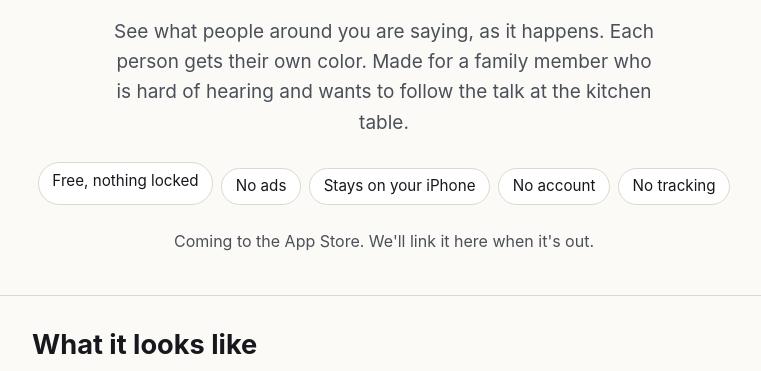
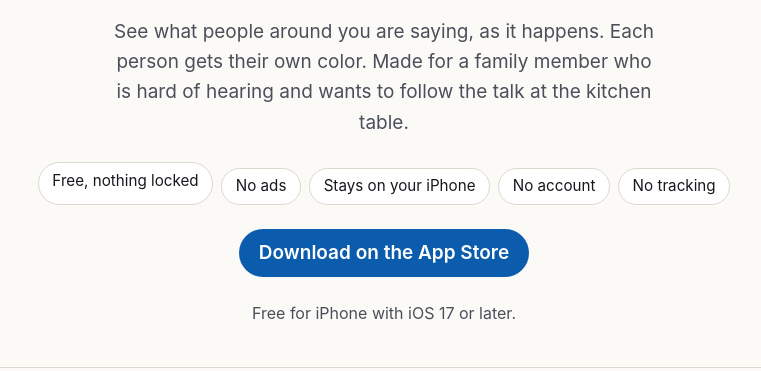
Before and after one commit to nmull5/Echomull, a plain HTML site: page site/index.html in a window 1280 px wide. Shown: the part 412-783 px from the top of the page, without its empty margins (256-1017 px from the left). Drawn offline with Linux system fonts and the light colour scheme.

Commit message:
Download on the App Store button and Smart App Banner
Co-Authored-By: Claude Opus 5.5 <noreply@anthropic.com>

```diff
--- a/site/index.html
+++ b/site/index.html
@@ -7,6 +7,7 @@
   <meta name="description" content="EchoMull is a free iPhone app that shows what people around you are saying, as chat bubbles. Each person gets their own color. Because accessibility shouldn't have a price tag.">
   <meta name="color-scheme" content="light dark">
   <meta name="referrer" content="no-referrer">
+  <meta name="apple-itunes-app" content="app-id=6817930780">
   <link rel="icon" type="image/png" href="icon.png">
   <link rel="apple-touch-icon" href="icon.png">
   <link rel="stylesheet" href="styles.css">
@@ -47,7 +48,8 @@
           <li>No account</li>
           <li>No tracking</li>
         </ul>
-        <p class="status-note">Coming to the App Store. We'll link it here when it's out.</p>
+        <p class="store-link"><a class="button" href="https://apps.apple.com/us/app/echomull/id6817930780">Download on the App Store</a></p>
+        <p class="status-note">Free for iPhone with iOS 17 or later.</p>
       </div>
     </section>
 
--- a/site/styles.css
+++ b/site/styles.css
@@ -454,3 +454,8 @@ thead th {
     display: none;
   }
 }
+
+/* The App Store button under the hero badges. */
+.store-link {
+  margin-top: 1.5rem;
+}
```
